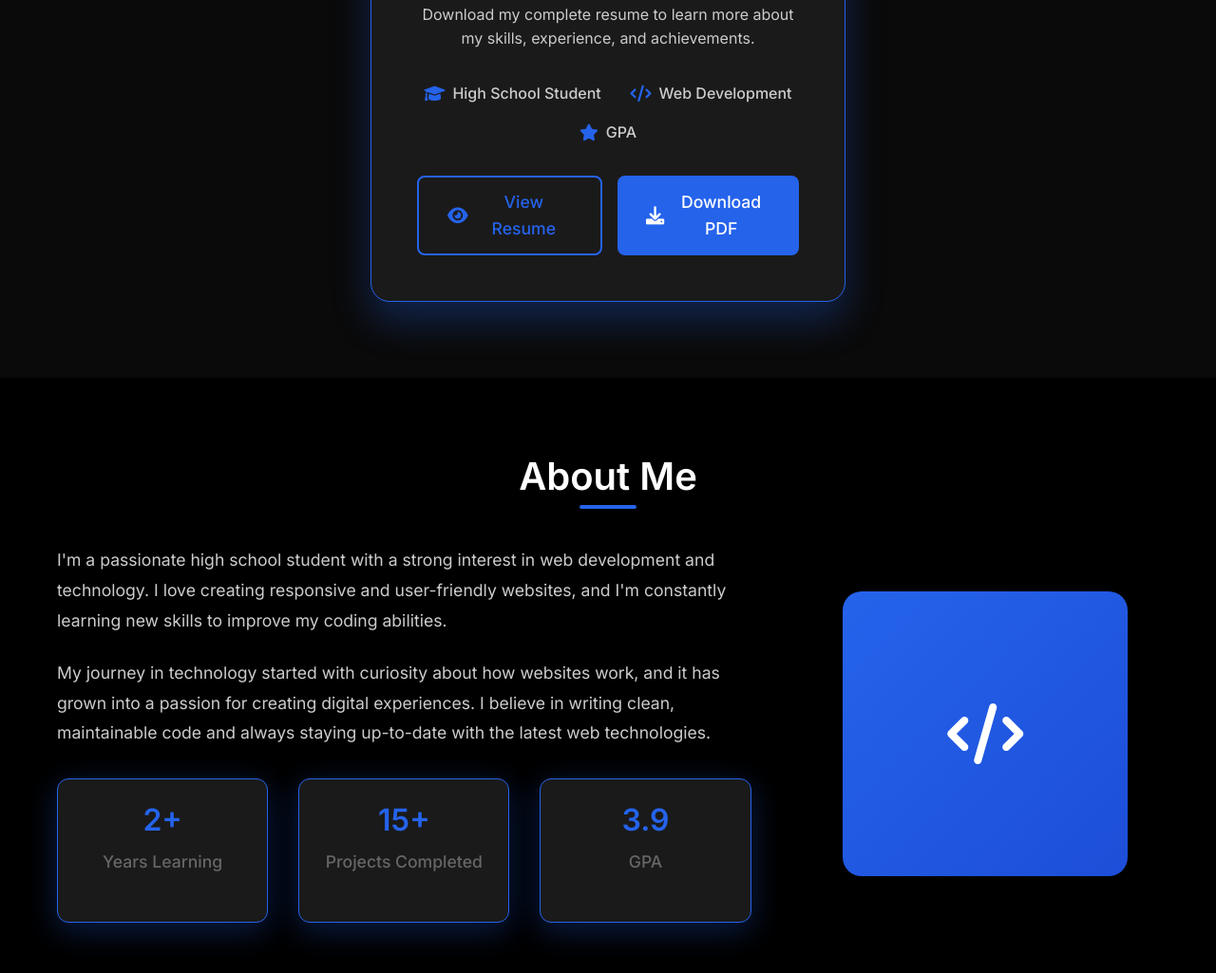
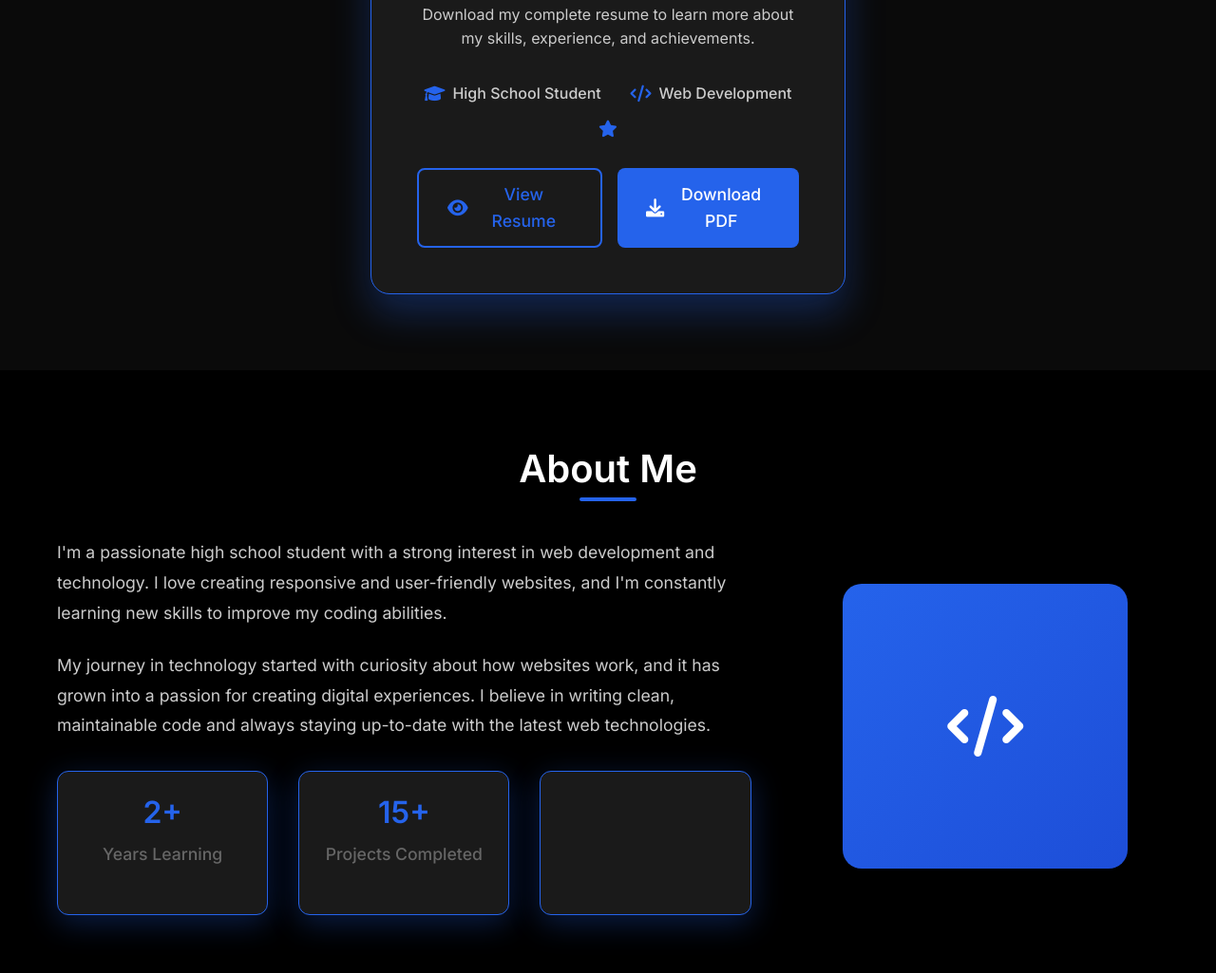
Before and after one commit to Bereket12-G/Michael, a website: page index.html in a window 1280 px wide. Shown: the part 1177-2202 px from the top of the page at 95% size. Drawn offline with Linux system fonts and the light colour scheme.

Commit message:
Update index.html

```diff
--- a/index.html
+++ b/index.html
@@ -108,7 +108,6 @@
                             </div>
                             <div class="resume-detail">
                                 <i class="fas fa-star"></i>
-                                <span> GPA</span>
                             </div>
                         </div>
                         <div class="resume-buttons">
@@ -153,8 +152,6 @@
                             <p>Projects Completed</p>
                         </div>
                         <div class="stat">
-                            <h3>3.9</h3>
-                            <p>GPA</p>
                         </div>
                     </div>
                 </div>
```
